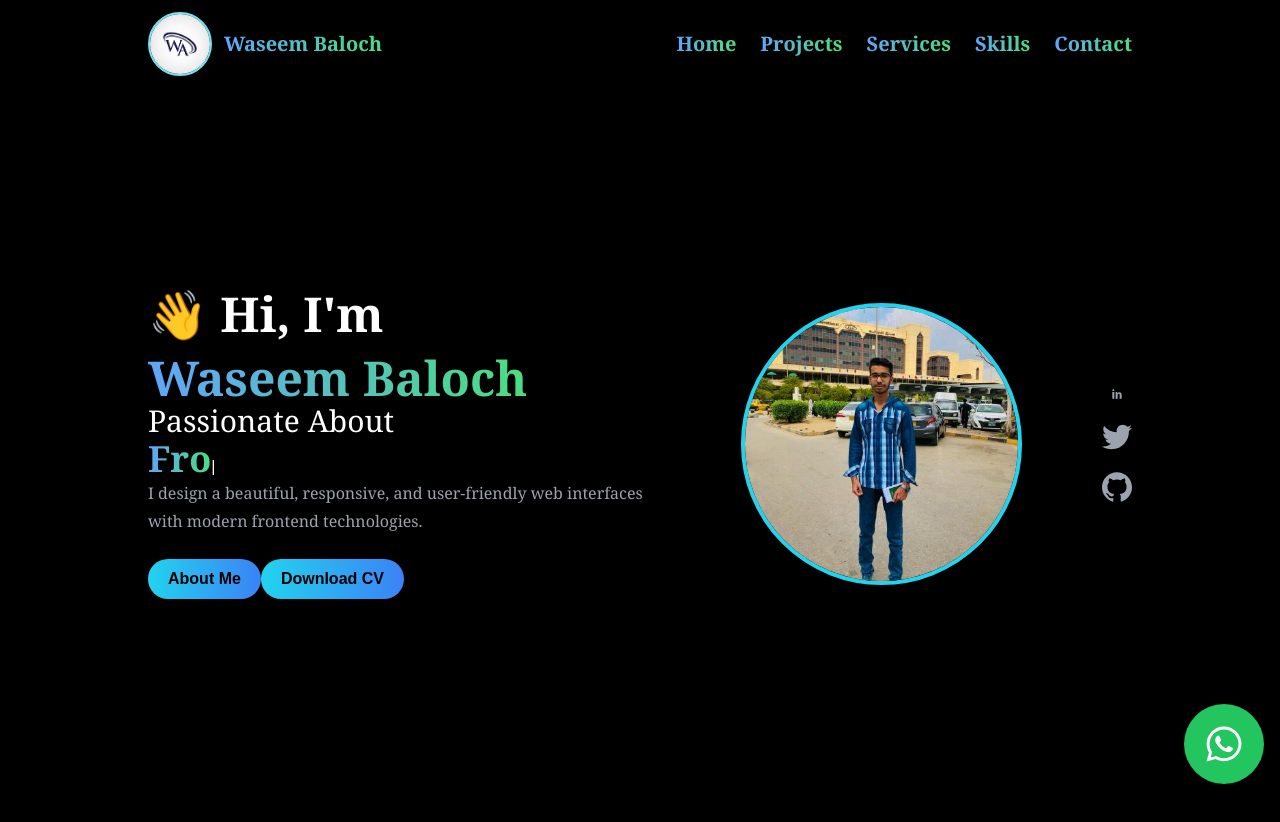
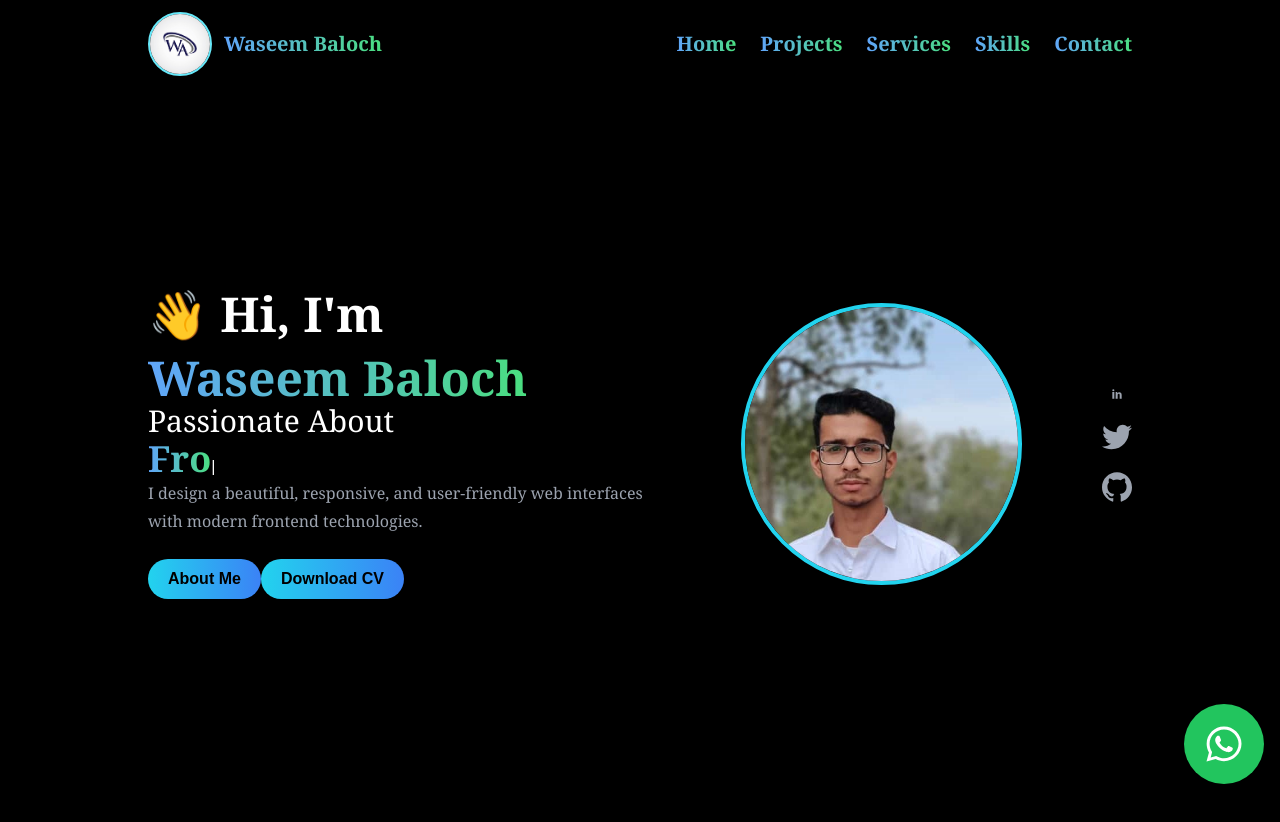
Before and after one commit to waseembaloch21/Next-Portfolio, a Next.js app: page / in a window 1280 px wide. Shown: the top 822 px of the page. Built offline with nearby package versions, Linux system fonts and the light colour scheme.

Commit message:
code updated

```diff
--- a/src/app/Components/Hero.jsx
+++ b/src/app/Components/Hero.jsx
@@ -60,7 +60,7 @@ const Hero = () => {
 
              <div className="relative w-[220px] sm:w-[280px] md:w-[340px] lg:w-[380px] xl:w-[420px] aspect-square rounded-full border-4  border-cyan-400 overflow-hidden animate-float transition-transform duration-500"    data-aos="fade-up">
             <Image
-              src="/Logo.jpeg"
+              src="/WaseemB.jpg"
               alt="Waseem Baloch"
               fill
               priority
```
Also changed, not shown: public/WaseemB.jpg (added), src/app/Components/Navbar.jsx (indentation only).
